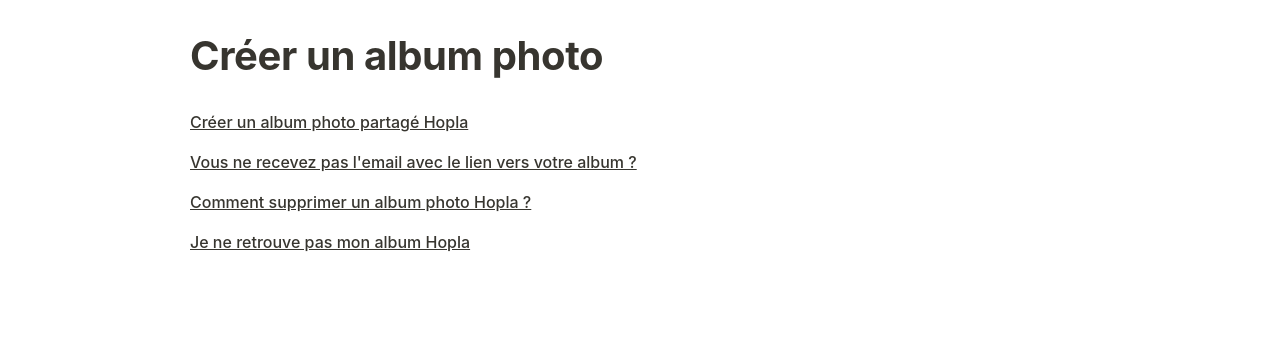
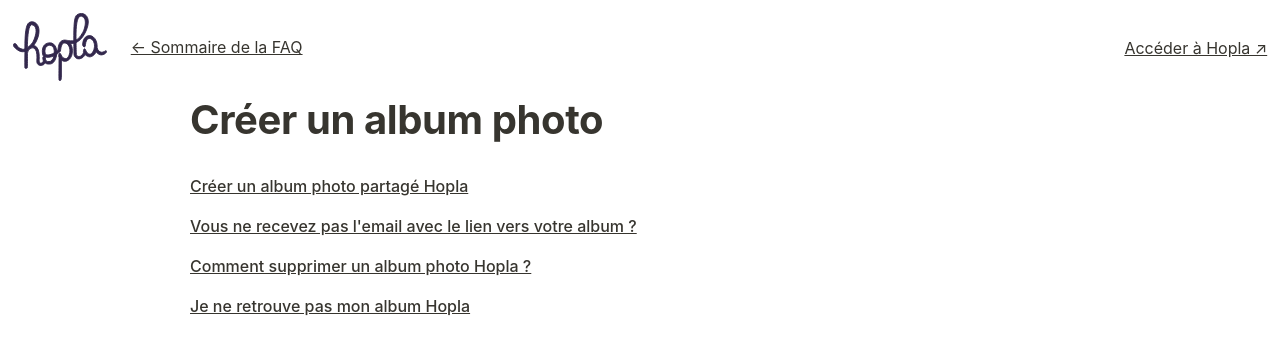
Before and after one commit to motdiem/hopla-faq, a plain HTML site: page FAQ Hopla/Creer un album photo.html in a window 1280 px wide. Drawn offline with Linux system fonts and the light colour scheme.

Commit message:
Create header banner

```diff
--- a/FAQ Hopla/Creer un album photo.html
+++ b/FAQ Hopla/Creer un album photo.html
@@ -1,2 +1,25 @@
-<html><head><meta http-equiv="Content-Type" content="text/html; charset=utf-8"/><title>Créer un album photo</title><link href="../style.css" rel="stylesheet"></head><body><article id="209533c5-3728-42e2-a4b7-2471de77524c" class="page sans"><header><h1 class="page-title"><strong>Créer un album photo</strong></h1></header><div class="page-body"><figure id="73eae311-8fcf-447a-a3e1-5770f50f49aa" class="link-to-page"><a href="Creer%20un%20album%20photo/Creer%20un%20album%20photo%20partage%20Hopla.html">Créer un album photo partagé Hopla</a></figure><figure id="e8113e21-3eaa-4d21-ae1d-7d68b00d0b81" class="link-to-page"><a href="Creer%20un%20album%20photo/Vous%20ne%20recevez%20pas%20l&#x27;email%20avec%20le%20lien%20vers%20votr.html">Vous ne recevez pas l&#x27;email avec le lien vers votre album ?</a></figure><figure id="d00d1e18-bcfa-4ee3-a944-3cacf73cfa37" class="link-to-page"><a href="Creer%20un%20album%20photo/Comment%20supprimer%20un%20album%20photo%20Hopla.html">Comment supprimer un album photo Hopla ?</a></figure><figure id="b468cafb-156f-419e-9bf7-65bab57cc469" class="link-to-page"><a href="Creer%20un%20album%20photo/Je%20ne%20retrouve%20pas%20mon%20album%20Hopla.html">Je ne retrouve pas mon album Hopla</a></figure><p id="ec5cea89-57ba-4a23-8b99-68a97bfdf5cb" class="">
-</p></div></article></body></html>
+<html>
+    <head>
+        <meta http-equiv="Content-Type" content="text/html; charset=utf-8"/>
+        <title>Créer un album photo</title>
+        <link href="../style.css" rel="stylesheet">
+    </head>
+    <body>
+        <div id="banner">
+            <div class="logo sans"><a href="../index.html"><img src="../hopla-logo-4.svg" /><span>&#8592; Sommaire de la FAQ</span></a></div>
+            <div class="sans external"><a href="https://hopla.photo/" target="_blank">Accéder à Hopla &#8599;</a></div>
+        </div>
+        <article id="209533c5-3728-42e2-a4b7-2471de77524c" class="page sans">
+            <header>
+                <h1 class="page-title"><strong>Créer un album photo</strong></h1>
+            </header>
+            <div class="page-body">
+                <figure id="73eae311-8fcf-447a-a3e1-5770f50f49aa" class="link-to-page"><a href="Creer%20un%20album%20photo/Creer%20un%20album%20photo%20partage%20Hopla.html">Créer un album photo partagé Hopla</a></figure>
+                <figure id="e8113e21-3eaa-4d21-ae1d-7d68b00d0b81" class="link-to-page"><a href="Creer%20un%20album%20photo/Vous%20ne%20recevez%20pas%20l&#x27;email%20avec%20le%20lien%20vers%20votr.html">Vous ne recevez pas l&#x27;email avec le lien vers votre album ?</a></figure>
+                <figure id="d00d1e18-bcfa-4ee3-a944-3cacf73cfa37" class="link-to-page"><a href="Creer%20un%20album%20photo/Comment%20supprimer%20un%20album%20photo%20Hopla.html">Comment supprimer un album photo Hopla ?</a></figure>
+                <figure id="b468cafb-156f-419e-9bf7-65bab57cc469" class="link-to-page"><a href="Creer%20un%20album%20photo/Je%20ne%20retrouve%20pas%20mon%20album%20Hopla.html">Je ne retrouve pas mon album Hopla</a></figure>
+                <p id="ec5cea89-57ba-4a23-8b99-68a97bfdf5cb" class=""></p>
+            </div>
+        </article>
+    </body>
+</html>
--- a/style.css
+++ b/style.css
@@ -19,7 +19,7 @@
 
 @media only screen {
     body {
-        margin: 2em auto;
+        margin: 6em auto 2em;
         max-width: 900px;
         color: rgb(55, 53, 47);
     }
@@ -27,7 +27,6 @@
 
 body {
     line-height: 1.5;
-    white-space: pre-wrap;
 }
 
 a,
@@ -40,6 +39,35 @@
     font-size: 80%;
     color: #444;
 }
+
+div#banner{
+    position: fixed;
+    width: 100%;
+    left: 0;
+    height: 6em;
+    top: 0;
+    padding: 1%;
+    display: flex;
+    justify-content: space-between;
+}
+div#banner .logo a{
+    display: flex;
+    align-items: center;
+}
+div#banner .logo a span{
+    margin-left: 5%;
+}
+div#banner .logo img{
+    width: 20%;
+}
+div#banner .logo.main img{
+    width: 40%;
+}
+div#banner .external{
+    display: flex;
+    align-items: center;
+}
+
 
 h1,
 h2,
@@ -209,10 +237,6 @@
 li>ol:first-child,
 li>ul:first-child {
     margin-block-start: 0.6em;
-}
-
-ul>li {
-    list-style: disc;
 }
 
 ul.to-do-list {
```
Also changed, not shown: index.html (+4 -2 lines), hopla-logo-4.svg (added).
